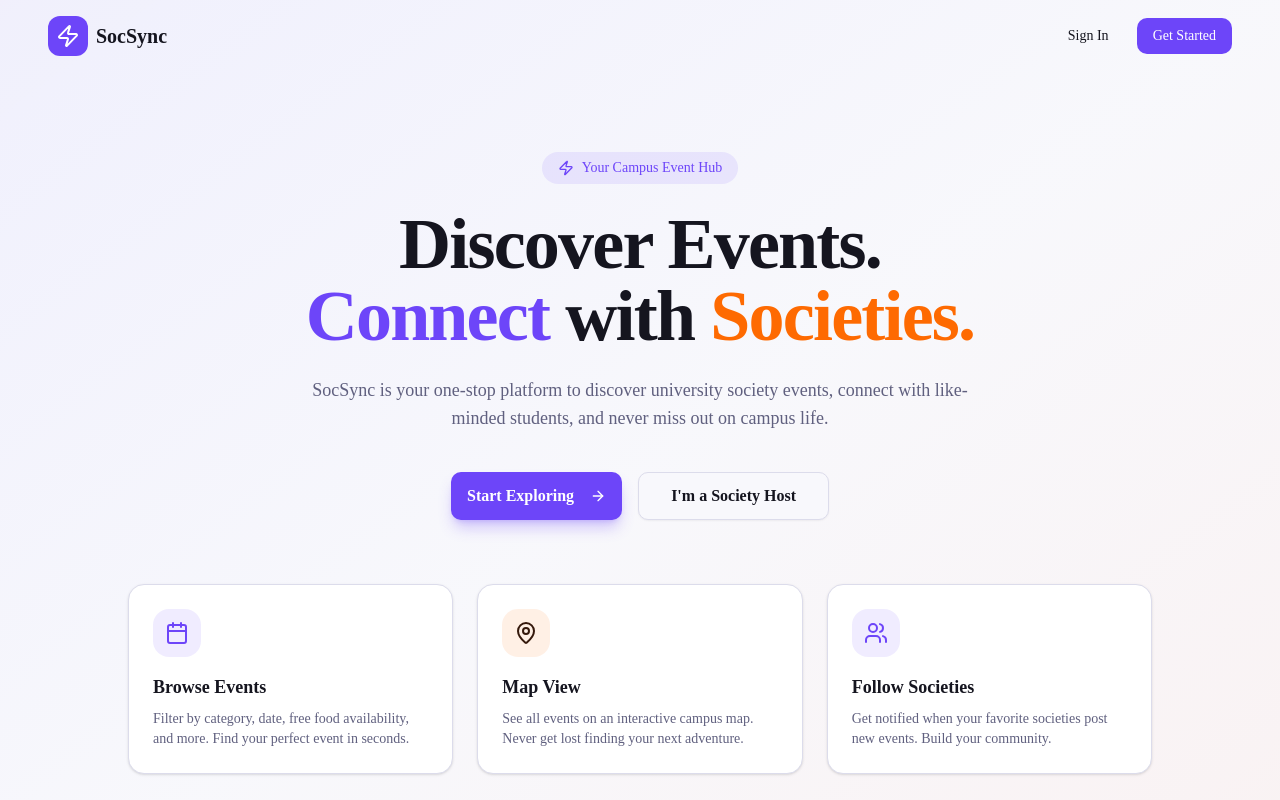
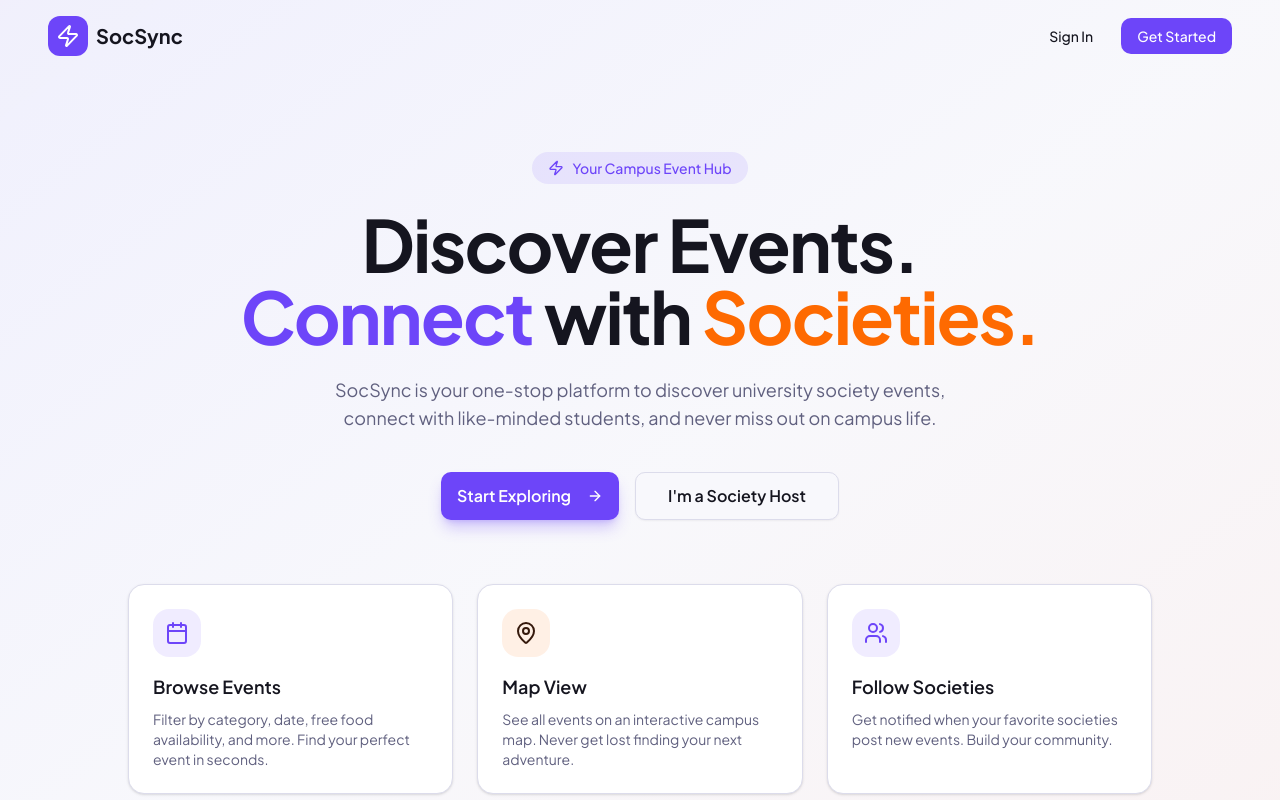
Before and after one commit to Damien-Chim/SocSync, a Next.js app: page / in a window 1280 px wide. Shown: the top 800 px of the page. Built offline with nearby package versions, Linux system fonts and the light colour scheme.

Commit message:
Change font style

```diff
--- a/app/globals.css
+++ b/app/globals.css
@@ -75,7 +75,7 @@
 }
 
 @theme inline {
-  --font-sans: 'Geist', 'Geist Fallback';
+  --font-sans: var(--font-plus-jakarta), 'Segoe UI', sans-serif;
   --font-mono: 'Geist Mono', 'Geist Mono Fallback';
   --color-background: var(--background);
   --color-foreground: var(--foreground);
@@ -120,6 +120,6 @@
     @apply border-border outline-ring/50;
   }
   body {
-    @apply bg-background text-foreground;
+    @apply bg-background text-foreground font-sans;
   }
 }
--- a/app/layout.tsx
+++ b/app/layout.tsx
@@ -5,7 +5,7 @@ import './globals.css'
 
 const plusJakarta = Plus_Jakarta_Sans({
   subsets: ["latin"],
-  variable: "--font-sans",
+  variable: "--font-plus-jakarta",
 });
 
 export const metadata: Metadata = {
--- a/package.json
+++ b/package.json
@@ -49,6 +49,7 @@
     "lucide-react": "^0.564.0",
     "next": "16.2.0",
     "next-themes": "^0.4.6",
+    "pnpm": "^10.32.1",
     "react": "19.2.4",
     "react-day-picker": "9.13.2",
     "react-dom": "19.2.4",
```
Also changed, not shown: 2 other files (tests, documents, lock files or other folders).
